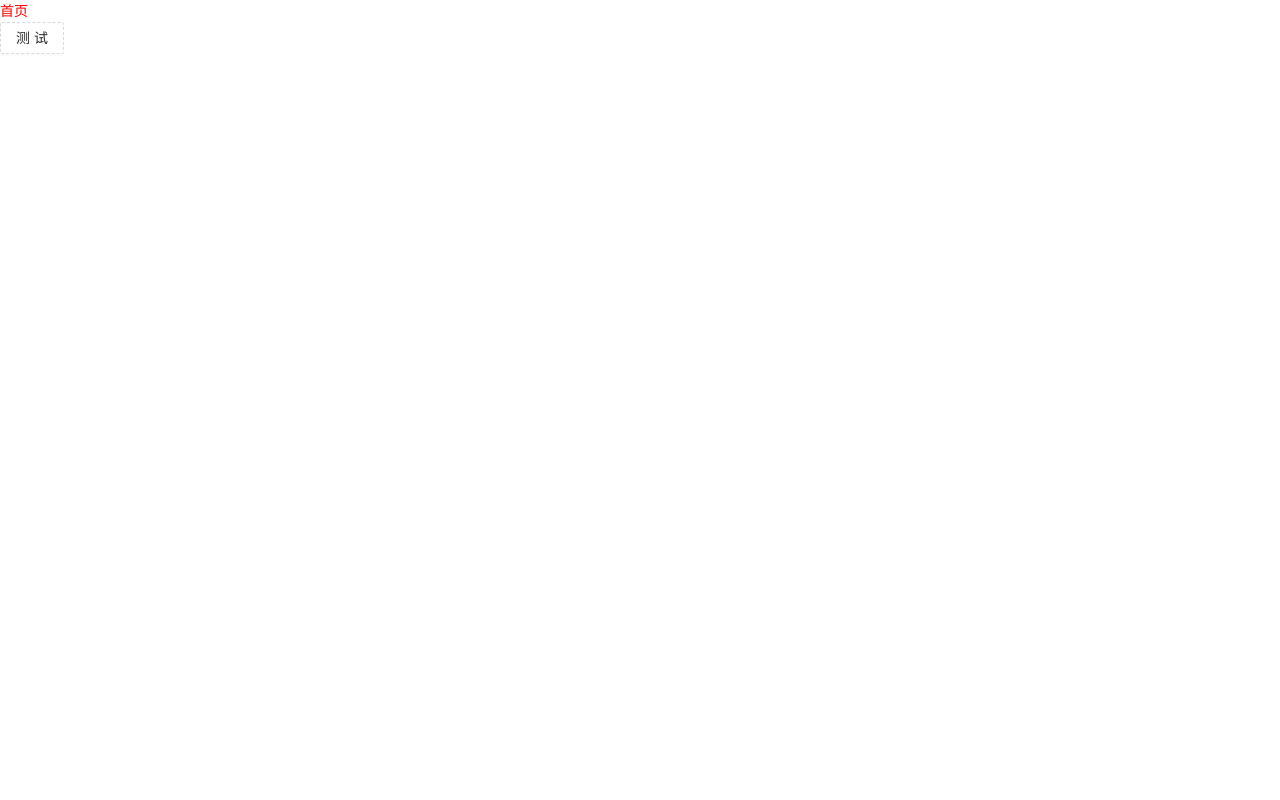
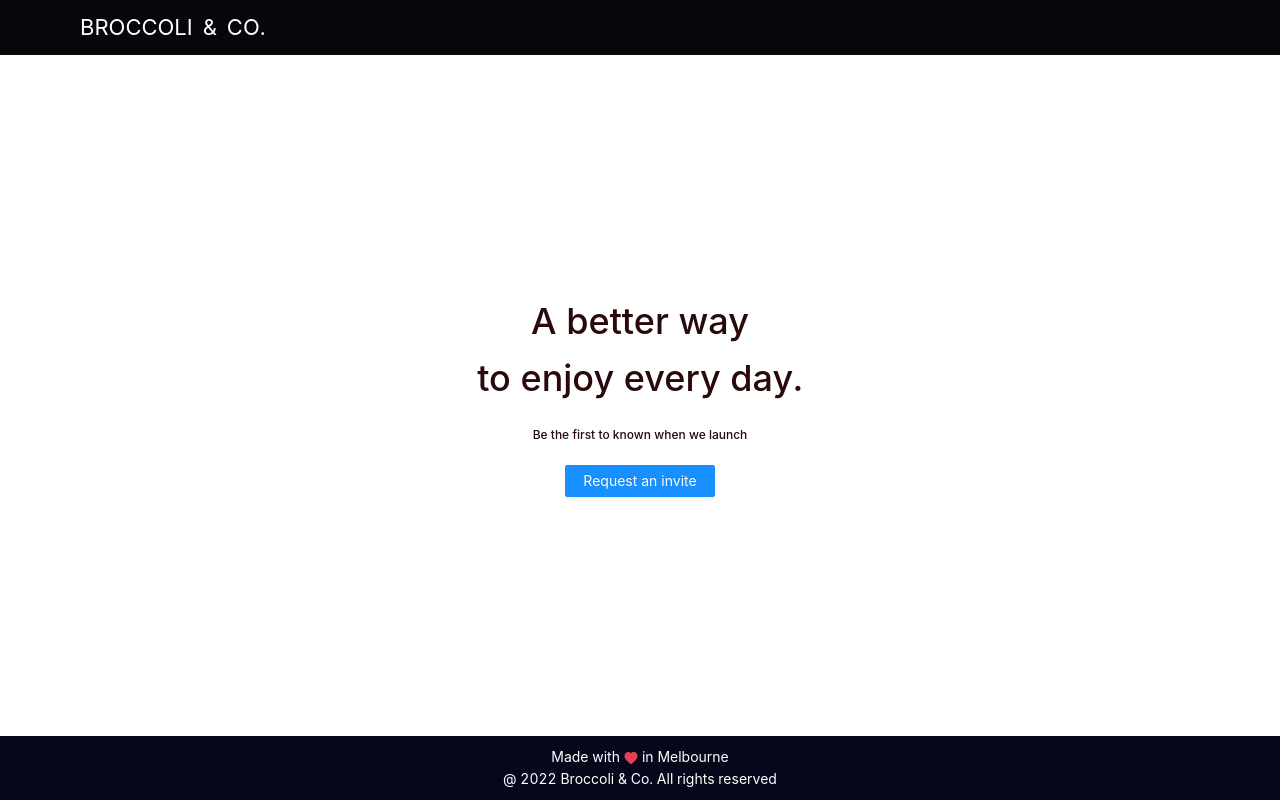
Before and after one commit to lvli0401/invitation, a React app: page / in a window 1280 px wide. Built offline with nearby package versions, Linux system fonts and the light colour scheme.

Commit message:
fix: home page

```diff
--- a/src/App.tsx
+++ b/src/App.tsx
@@ -1,5 +1,6 @@
-import * as React from 'react'
-import * as ReactDOM from 'react-dom'
+import React from 'react'
+import ReactDOM from 'react-dom'
 import Index from '@/pages/index'
+import './app.css'
 
 ReactDOM.render(<Index />, document.getElementById('app') as HTMLElement)
--- a/src/api/http.ts
+++ b/src/api/http.ts
@@ -28,13 +28,14 @@ axios.interceptors.request.use(
  */
 axios.interceptors.response.use(
   response => {
-    if (response.data.errCode === 2) {
-      console.log('过期')
-    }
+    // if (response.data.errCode === 2) {
+    //   console.log('过期')
+    // }
     return response
   },
   error => {
     console.log('请求出错：', error)
+    return Promise.reject(error.response.data.errorMessage)
   },
 )
 
--- a/src/api/request.ts
+++ b/src/api/request.ts
@@ -1,17 +1,5 @@
 import { get, post } from './http'
 
-const registerPost = async (param: any) => {
-  return new Promise((resolve, reject) => {
-    post('/prod/fake-auth', param).then(
-      res => {
-        resolve(res)
-      },
-      error => {
-        console.log('网络异常~', error)
-        reject(error)
-      },
-    )
-  })
-}
+const registerPost = (param: any) => post('/prod/fake-auth', param)
 
 export { registerPost }
--- /dev/null
+++ b/src/app.css
@@ -0,0 +1,5 @@
+html,
+body {
+  padding: 0;
+  margin: 0;
+}
--- /dev/null
+++ b/src/page_components/index/useRegister/index.module.scss
@@ -0,0 +1,48 @@
+.content {
+  margin: 20px 0;
+  display: flex;
+  flex-direction: column;
+  align-items: center;
+  justify-content: center;
+  position: relative;
+
+  & > h3 {
+    font-size: 16px;
+    color: black;
+    position: relative;
+    margin-bottom: 40px;
+
+    &::after {
+      content: '';
+      position: absolute;
+      left: 50%;
+      bottom: -10px;
+      transform: translateX(-50%);
+      width: 40px;
+      height: 1px;
+      background-color: black;
+    }
+  }
+
+  .input {
+    width: 300px;
+    margin-bottom: 10px;
+  }
+  .button {
+    width: 150px;
+    margin: 20px 0;
+  }
+  .error {
+    font-size: 12px;
+    color: red;
+    position: absolute;
+    left: 50%;
+    bottom: -20px;
+    transform: translateX(-50%);
+    white-space: nowrap;
+  }
+}
+
+:global(.ant-modal-body) {
+  padding: 20px 0px;
+}
--- /dev/null
+++ b/src/page_components/index/useRegister/index.tsx
@@ -0,0 +1,107 @@
+import React, { useState, useCallback } from 'react'
+import { Modal, Input, Button } from 'antd'
+import { registerPost } from '@/api/request'
+import s from './index.module.scss'
+
+interface dataProps {
+  name: string
+  email: string
+  confirmEmail: string
+}
+type inputEvent = React.ChangeEvent<HTMLInputElement | HTMLTextAreaElement>
+const regEmail = /^\w+([-+.]\w+)*@\w+([-.]\w+)*\.\w+([-.]\w+)*$/
+const useRegister = () => {
+  const [visible, setVisible] = useState(false)
+  const [loading, setLoading] = useState(false)
+  const [data, setData] = useState({} as dataProps)
+  const [error, setError] = useState('')
+  const open = useCallback(() => {
+    setVisible(true)
+  }, [])
+  const send = useCallback(async () => {
+    setLoading(true)
+    try {
+      const { name, email, confirmEmail } = data
+      if (!name) throw 'please check your name'
+      if (!regEmail.test(email)) throw 'please check your email'
+      if (!regEmail.test(confirmEmail)) throw 'please check confirm email'
+      if (email !== confirmEmail)
+        throw 'please make sure emial is same as confirmEmail'
+      const res = await registerPost({
+        name,
+        email,
+      })
+      if (res === 'Registered') {
+        cancel()
+        Modal.info({
+          icon: null,
+          content: (
+            <div>
+              <p>All done!</p>
+              <Button>ok</Button>
+            </div>
+          ),
+        })
+      }
+    } catch (e) {
+      setError(e)
+    } finally {
+      setLoading(false)
+    }
+  }, [data])
+  const cancel = useCallback(() => {
+    setVisible(false)
+    setError('')
+    setData({} as dataProps)
+  }, [])
+  const changeData = (e: inputEvent, key: string) => {
+    setError('')
+    const value = {}
+    value[key] = e.target.value
+    setData({ ...data, ...value })
+  }
+  const { name, email, confirmEmail } = data
+  const modal = (
+    <Modal
+      width={400}
+      title={null}
+      visible={visible}
+      footer={null}
+      onCancel={cancel}
+    >
+      <div className={s.content}>
+        <h3>Request an invite</h3>
+        <Input
+          value={name}
+          onChange={(e: inputEvent) => changeData(e, 'name')}
+          className={s.input}
+          placeholder='Full name'
+        />
+        <Input
+          value={email}
+          onChange={(e: inputEvent) => changeData(e, 'email')}
+          className={s.input}
+          placeholder='Email'
+        />
+        <Input
+          value={confirmEmail}
+          onChange={(e: inputEvent) => changeData(e, 'confirmEmail')}
+          className={s.input}
+          placeholder='Confirm Email'
+        />
+        <Button
+          loading={loading}
+          type='primary'
+          className={s.button}
+          onClick={send}
+        >
+          Send
+        </Button>
+        <p className={s.error}>{error}</p>
+      </div>
+    </Modal>
+  )
+  return [modal, open] as const
+}
+
+export default useRegister
--- a/src/pages/index/Index.tsx
+++ b/src/pages/index/Index.tsx
@@ -1,23 +1,35 @@
 import React, { useEffect } from 'react'
 import s from './index.module.scss'
-import { Button, message } from 'antd'
-import { registerPost } from '@/api/request'
+import { Button, message, Image } from 'antd'
+import heart from '@/static/heart.svg'
+import useRegister from '@/page_components/index/useRegister'
 
 export default () => {
-  const register = async () => {
-    const res = await registerPost({
-      name: '吕光冬',
-      email: 'lvguangdong@qq.com',
-    })
-    message.info(res)
-  }
-  useEffect(() => {}, [])
+  const [modal, open] = useRegister()
   return (
-    <div>
-      <div className={s.home}>首页</div>
-      <Button type='dashed' onClick={register}>
-        测试
-      </Button>
+    <div className={s.home}>
+      <div className={s.header}>
+        {['BROCCOLI', '&', 'CO.'].map(v => (
+          <span key={v}>{v}</span>
+        ))}
+      </div>
+      <div className={s.content}>
+        <p>A better way</p>
+        <p>to enjoy every day.</p>
+        <p>Be the first to known when we launch</p>
+        <Button type='primary' className={s.button} onClick={open}>
+          Request an invite
+        </Button>
+      </div>
+      <div className={s.footer}>
+        <div>
+          <span>Made with</span>
+          <Image className={s.img} src={heart} />
+          <span>in Melbourne</span>
+        </div>
+        <p>@ 2022 Broccoli &amp; Co. All rights reserved</p>
+      </div>
+      {modal}
     </div>
   )
 }
--- a/src/pages/index/index.module.scss
+++ b/src/pages/index/index.module.scss
@@ -1,3 +1,73 @@
 .home {
-  color: red;
+  width: 100%;
+  height: 100vh;
+  position: relative;
+  display: flex;
+  flex-direction: column;
+
+  .header {
+    flex: 0;
+    background: #06060b;
+    text-align: left;
+    padding: 10px 0 10px 80px;
+
+    & > span {
+      font-size: 22px;
+      color: #fff;
+
+      &:nth-child(2) {
+        padding: 0 10px;
+      }
+    }
+  }
+
+  .content {
+    flex: 1;
+    display: flex;
+    flex-direction: column;
+    align-items: center;
+    justify-content: center;
+
+    & > p {
+      font-size: 36px;
+      color: rgb(41, 9, 9);
+      font-weight: 500;
+      margin: 0;
+
+      &:nth-child(3) {
+        font-size: 12px;
+        color: rgb(41, 9, 9);
+        margin: 20px 0;
+      }
+    }
+
+    .button {
+      width: 150px;
+    }
+  }
+
+  .footer {
+    flex: 0;
+    background: #07071b;
+    text-align: center;
+    padding: 10px 0;
+
+    & > div {
+      font-size: 14px;
+      color: #fff;
+      margin: 0;
+
+      .img {
+        height: 16px;
+        width: auto;
+        margin: 0 3px;
+      }
+    }
+
+    & > p {
+      font-size: 14px;
+      color: #fff;
+      margin: 0;
+    }
+  }
 }
--- /dev/null
+++ b/types/image.d.ts
@@ -0,0 +1,2 @@
+declare module '*.svg'
+declare module '*.jpeg'
--- a/webpack.config.js
+++ b/webpack.config.js
@@ -31,6 +31,7 @@ module.exports = () => {
       path: path.resolve('./app'),
       filename: prod ? 'js/[name].[contenthash:8].js' : 'js/[name].js',
       publicPath: '',
+      library: '[name]_library',
     },
     module: {
       rules: [
@@ -63,7 +64,7 @@ module.exports = () => {
           use: ['happypack/loader?id=less'],
         },
         {
-          test: /\.(jpe?g|png|gif|bmp|svg)$/,
+          test: /\.(jpe?g|png|gif|bmp)$/,
           use: ['happypack/loader?id=url-loader'],
         },
         {
@@ -71,6 +72,33 @@ module.exports = () => {
           use: ['happypack/loader?id=file-loader'],
         },
       ],
+    },
+    optimization: {
+      splitChunks: {
+        cacheGroups: {
+          vendors: {
+            priority: -10,
+            test: /[\\/]node_modules[\\/]/,
+          },
+          commons: {
+            name: 'commons',
+            priority: 10,
+            chunks: 'initial',
+          },
+          styles: {
+            name: 'styles',
+            test: /\.css$/,
+            chunks: 'all',
+            minChunks: 2,
+            enforce: true,
+          },
+        },
+
+        chunks: 'async',
+        minChunks: 1,
+        minSize: 30000,
+        name: true,
+      },
     },
     resolve: {
       modules: ['node_modules', 'src'],
@@ -143,7 +171,7 @@ module.exports = () => {
           {
             loader: 'url-loader',
             options: {
-              limit: 8 * 1024,
+              limit: 2 * 1024,
               name: prod ? 'img/[name].[contenthash:8].[ext]' : '[name].[ext]',
             },
           },
@@ -167,7 +195,7 @@ module.exports = () => {
       new webpack.EnvironmentPlugin({
         ...process.env,
       }),
-      prod &&
+      prod &
         new MiniCssExtractPlugin({
           filename: 'css/[name].[contenthash:8].css',
         }),
```
Also changed, not shown: src/static/heart.svg (added).
